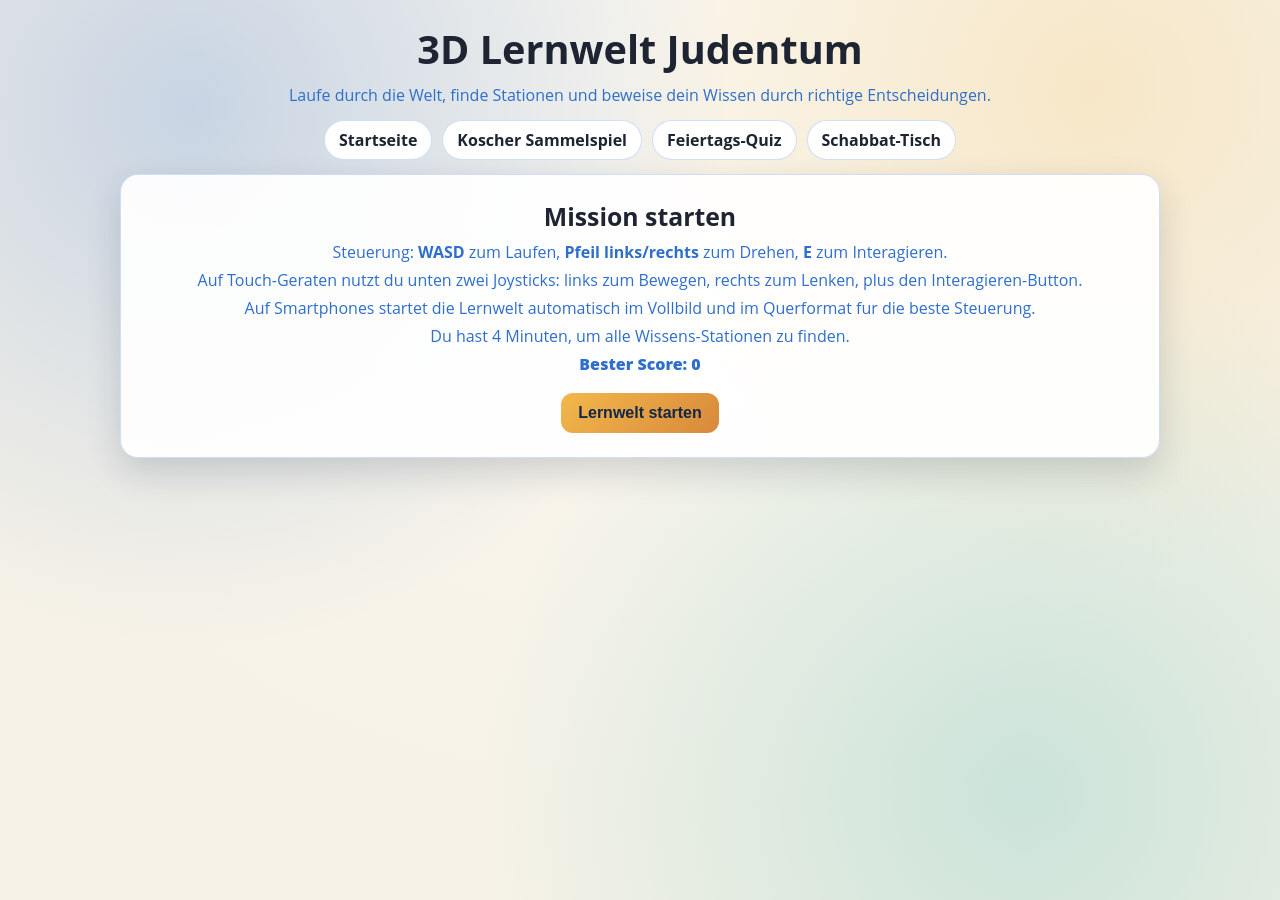
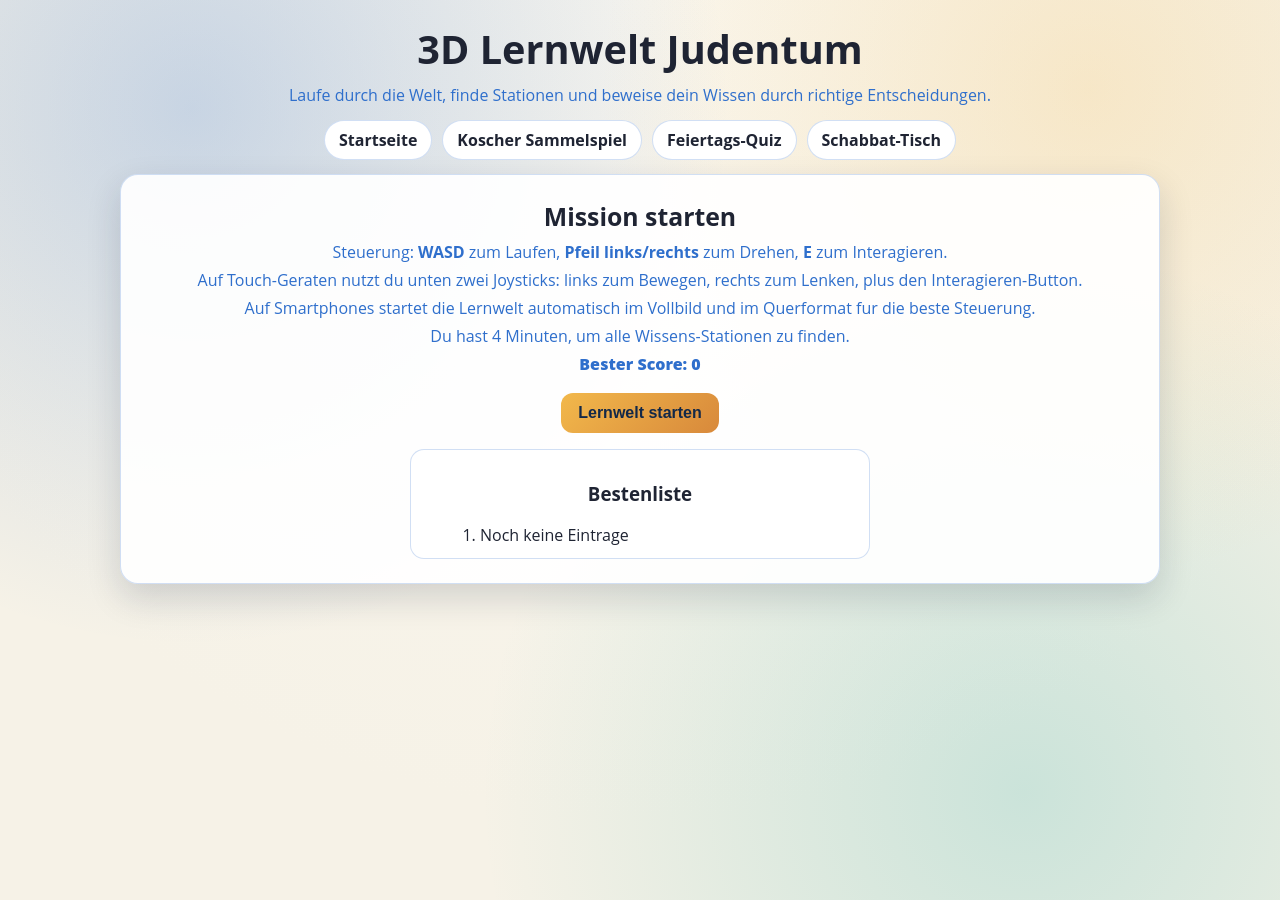
Before and after one commit to stolpersteinebs/stolpersteinebs.github.io, a Jekyll site: the page dreidspiel/index.html, which Jekyll copies as it is, in a window 1280 px wide. Built offline with Jekyll 4.4.1, drawn with Linux system fonts in a browser that asks for light colours; part of the change alters nothing that is shown.

Commit message:
Fix 3D leaderboard box layout and save interaction

```diff
--- a/dreidspiel/index.html
+++ b/dreidspiel/index.html
@@ -3,6 +3,9 @@
 <head>
     <meta charset="UTF-8">
     <meta name="viewport" content="width=device-width, initial-scale=1.0">
+    <meta name="dreid-supabase-url" content="https://twehohdgzrbikuaiptfh.supabase.co">
+    <meta name="dreid-supabase-key" content="sb_publishable_CDnbNX7X82lPgC69kfvSqw_rmtRkwrn">
+    <meta name="dreid-supabase-table" content="dreidleaderboard">
     <title>3D Lernwelt Judentum</title>
     <link rel="stylesheet" href="styles.css">
 </head>
@@ -28,6 +31,10 @@
         <p>Du hast 4 Minuten, um alle Wissens-Stationen zu finden.</p>
         <p class="start-highscore">Bester Score: <span id="startHighscore">0</span></p>
         <button id="startButton" type="button">Lernwelt starten</button>
+        <section class="leaderboard leaderboard-box start-leaderboard" aria-label="Bestenliste vor Spielstart">
+            <h3>Bestenliste</h3>
+            <ol id="startLeaderboardList"></ol>
+        </section>
     </section>
 
     <section id="gamePanel" class="hidden" aria-live="polite">
@@ -85,6 +92,23 @@
         <p id="resultMotto" class="result-motto"></p>
         <p id="resultMeta" class="result-meta"></p>
         <p id="resultText"></p>
+
+        <div id="leaderboardOptIn" class="leaderboard-optin hidden">
+            <p>Mochtest du deinen Score in die Bestenliste eintragen?</p>
+            <label for="playerName">Dein Name</label>
+            <input id="playerName" type="text" maxlength="20" placeholder="Name eingeben" autocomplete="nickname">
+            <div class="leaderboard-actions">
+                <button id="saveLeaderboardButton" type="button">Ja, eintragen</button>
+                <button id="skipLeaderboardButton" type="button" class="secondary">Nein danke</button>
+            </div>
+            <p id="leaderboardStatus" class="leaderboard-status" role="status" aria-live="polite"></p>
+        </div>
+
+        <section class="leaderboard leaderboard-box" aria-label="Bestenliste">
+            <h3>Bestenliste</h3>
+            <ol id="leaderboardList"></ol>
+        </section>
+
         <button id="restartButton" type="button">Nochmal spielen</button>
     </section>
 </main>
--- a/dreidspiel/script.js
+++ b/dreidspiel/script.js
@@ -129,6 +129,7 @@ const PLAYER_RADIUS = 0.2;
 const POWERUP_COUNT = 4;
 const POWERUP_RESPAWN_MS = 5200;
 const POWERUP_MOVE_SPEED = 1.2;
+const LEADERBOARD_SIZE = 5;
 
 const POWERUP_TYPES = [
     { id: "life", icon: "❤️", color: "#ff7b8b", points: 0, life: 1, time: 0, message: "+1 Leben" },
@@ -164,6 +165,14 @@ const resultMottoEl = document.getElementById("resultMotto");
 const resultTextEl = document.getElementById("resultText");
 const resultMetaEl = document.getElementById("resultMeta");
 const scoreWheelValueEl = document.getElementById("scoreWheelValue");
+
+const leaderboardOptInEl = document.getElementById("leaderboardOptIn");
+const playerNameInput = document.getElementById("playerName");
+const saveLeaderboardButton = document.getElementById("saveLeaderboardButton");
+const skipLeaderboardButton = document.getElementById("skipLeaderboardButton");
+const leaderboardListEl = document.getElementById("leaderboardList");
+const startLeaderboardListEl = document.getElementById("startLeaderboardList");
+const leaderboardStatusEl = document.getElementById("leaderboardStatus");
 
 const canvas = document.getElementById("view");
 const ctx = canvas.getContext("2d");
@@ -195,6 +204,7 @@ let rafId = null;
 let lastFrame = 0;
 let feedbackTimeoutId = null;
 let resolveTimeoutId = null;
+let leaderboardEntries = [];
 
 const moveStickInput = {
     active: false,
@@ -267,6 +277,138 @@ function normalizeAngle(angle) {
 
 function formatPoints(value) {
     return new Intl.NumberFormat("de-DE").format(Math.max(0, Math.round(value)));
+}
+
+function normalizeLeaderboard(rawEntries) {
+    if (!Array.isArray(rawEntries)) {
+        return [];
+    }
+
+    const normalized = rawEntries
+        .map((entry) => {
+            if (!entry || typeof entry !== "object") return null;
+
+            const score = Number(entry.score);
+            if (!Number.isFinite(score)) return null;
+
+            const trimmedName = typeof entry.name === "string" ? entry.name.trim() : "";
+            return {
+                name: trimmedName || "Anonym",
+                score
+            };
+        })
+        .filter(Boolean);
+
+    const bestScoresByName = new Map();
+
+    normalized.forEach((entry) => {
+        const key = entry.name.toLocaleLowerCase("de-DE");
+        const existing = bestScoresByName.get(key);
+        if (!existing || entry.score > existing.score) {
+            bestScoresByName.set(key, entry);
+        }
+    });
+
+    return Array.from(bestScoresByName.values())
+        .sort((a, b) => b.score - a.score)
+        .slice(0, LEADERBOARD_SIZE);
+}
+
+function getSupabaseConfig() {
+    const url = document.querySelector('meta[name="dreid-supabase-url"]')?.getAttribute("content")?.trim();
+    const key = document.querySelector('meta[name="dreid-supabase-key"]')?.getAttribute("content")?.trim();
+    const table = document.querySelector('meta[name="dreid-supabase-table"]')?.getAttribute("content")?.trim() || "dreidleaderboard";
+
+    if (!url || !key) {
+        return null;
+    }
+
+    return {
+        url: url.replace(/\/+$/, ""),
+        key,
+        table
+    };
+}
+
+async function parseJsonSafely(response) {
+    const raw = await response.text();
+    if (!raw || !raw.trim()) return null;
+
+    try {
+        return JSON.parse(raw);
+    } catch {
+        return null;
+    }
+}
+
+async function loadLeaderboardFromSupabase(config) {
+    const endpoint = `${config.url}/rest/v1/${encodeURIComponent(config.table)}?select=name,score`;
+    const response = await fetch(endpoint, {
+        method: "GET",
+        headers: {
+            apikey: config.key,
+            Authorization: `Bearer ${config.key}`,
+            Accept: "application/json"
+        }
+    });
+
+    if (!response.ok) {
+        throw new Error("Supabase GET fehlgeschlagen");
+    }
+
+    const payload = await parseJsonSafely(response);
+    return normalizeLeaderboard(payload);
+}
+
+async function saveLeaderboardToSupabase(config, name, score) {
+    const endpoint = `${config.url}/rest/v1/${encodeURIComponent(config.table)}`;
+    const response = await fetch(endpoint, {
+        method: "POST",
+        headers: {
+            apikey: config.key,
+            Authorization: `Bearer ${config.key}`,
+            "Content-Type": "application/json",
+            Prefer: "return=minimal"
+        },
+        body: JSON.stringify([{ name, score }])
+    });
+
+    if (!response.ok) {
+        throw new Error("Supabase POST fehlgeschlagen");
+    }
+
+    return loadLeaderboardFromSupabase(config);
+}
+
+function renderLeaderboardList(listEl, entries) {
+    if (!listEl) return;
+
+    listEl.innerHTML = "";
+
+    if (!entries.length) {
+        const item = document.createElement("li");
+        item.textContent = "Noch keine Eintrage";
+        listEl.appendChild(item);
+        return;
+    }
+
+    entries.forEach((entry) => {
+        const item = document.createElement("li");
+        item.textContent = `${entry.name}: ${formatPoints(entry.score)} Punkte`;
+        listEl.appendChild(item);
+    });
+}
+
+function renderLeaderboard(entries) {
+    renderLeaderboardList(leaderboardListEl, entries);
+    renderLeaderboardList(startLeaderboardListEl, entries);
+}
+
+function setLeaderboardStatus(message, isError = false) {
+    if (!leaderboardStatusEl) return;
+
+    leaderboardStatusEl.textContent = message;
+    leaderboardStatusEl.classList.toggle("error", isError);
 }
 
 function randomBetween(min, max) {
@@ -1139,6 +1281,17 @@ function closeQuestion() {
     state.answerLocked = false;
     questionModalEl.classList.add("hidden");
     updateNearbyPrompt();
+
+    if (!state.running) return;
+
+    if (state.lives <= 0) {
+        void endGame("Keine Leben mehr.");
+        return;
+    }
+
+    if (state.solved >= state.stations.length) {
+        void endGame("Alle Orte im Labyrinth erkundet.");
+    }
 }
 
 function answerStation(stationId, selectedIndex) {
@@ -1183,11 +1336,11 @@ function answerStation(stationId, selectedIndex) {
     continueButton.addEventListener("click", () => {
         closeQuestion();
         if (state.lives <= 0) {
-            endGame("Keine Leben mehr.");
+            void endGame("Keine Leben mehr.");
             return;
         }
         if (state.solved >= state.stations.length) {
-            endGame("Alle Orte im Labyrinth erkundet.");
+            void endGame("Alle Orte im Labyrinth erkundet.");
         }
     });
     answerButtonsEl.appendChild(continueButton);
@@ -1196,11 +1349,11 @@ function answerStation(stationId, selectedIndex) {
         if (!state || !state.running || !state.questionOpen) return;
         closeQuestion();
         if (state.lives <= 0) {
-            endGame("Keine Leben mehr.");
+            void endGame("Keine Leben mehr.");
             return;
         }
         if (state.solved >= state.stations.length) {
-            endGame("Alle Orte im Labyrinth erkundet.");
+            void endGame("Alle Orte im Labyrinth erkundet.");
         }
     }, 2200);
 }
@@ -1220,7 +1373,36 @@ function getResultMotto(score, correctCount, totalStations) {
     return "Solider Start: erkunde die Stationen in Ruhe noch einmal fur mehr Sicherheit.";
 }
 
-function endGame(reason) {
+async function refreshLeaderboard() {
+    const config = getSupabaseConfig();
+
+    if (!config) {
+        leaderboardEntries = [];
+        renderLeaderboard(leaderboardEntries);
+        return;
+    }
+
+    try {
+        leaderboardEntries = await loadLeaderboardFromSupabase(config);
+    } catch {
+        leaderboardEntries = [];
+    }
+
+    renderLeaderboard(leaderboardEntries);
+}
+
+function setupLeaderboardOptIn() {
+    if (!leaderboardOptInEl) return;
+
+    leaderboardOptInEl.classList.remove("hidden");
+    if (playerNameInput) {
+        playerNameInput.value = "";
+        playerNameInput.focus();
+    }
+    setLeaderboardStatus("");
+}
+
+async function endGame(reason) {
     if (!state || !state.running) return;
 
     state.running = false;
@@ -1259,7 +1441,10 @@ function endGame(reason) {
     updateFullscreenButtonLabel();
     gamePanelEl.classList.add("hidden");
     resultEl.classList.remove("hidden");
-}
+    setupLeaderboardOptIn();
+    renderLeaderboard(leaderboardEntries);
+}
+
 
 function startTimer() {
     if (timerId) {
@@ -1274,7 +1459,7 @@ function startTimer() {
         if (state.timeLeft <= 0) {
             state.timeLeft = 0;
             updateHud();
-            endGame("Zeit abgelaufen.");
+            void endGame("Zeit abgelaufen.");
             return;
         }
 
@@ -1327,6 +1512,8 @@ async function startGame() {
     resultEl.classList.add("hidden");
     questionModalEl.classList.add("hidden");
     feedbackBannerEl.classList.add("hidden");
+    if (leaderboardOptInEl) leaderboardOptInEl.classList.add("hidden");
+    setLeaderboardStatus("");
     setInteractButtonState(false);
     gamePanelEl.classList.remove("hidden");
 
@@ -1343,6 +1530,7 @@ async function startGame() {
 function showStartScreen() {
     const highscore = Number(localStorage.getItem("dreid_lernwelt_highscore") || 0);
     startHighscoreEl.textContent = formatPoints(highscore);
+    void refreshLeaderboard();
 }
 
 startButton.addEventListener("click", startGame);
@@ -1351,6 +1539,44 @@ laterButton.addEventListener("click", () => {
     if (!state) return;
     closeQuestion();
 });
+
+if (saveLeaderboardButton) {
+    saveLeaderboardButton.addEventListener("click", async () => {
+        if (!state || !leaderboardOptInEl) return;
+
+        const name = playerNameInput?.value?.trim() || "Anonym";
+        const optimisticEntries = normalizeLeaderboard([...leaderboardEntries, { name, score: state.score }]);
+        leaderboardEntries = optimisticEntries;
+        renderLeaderboard(leaderboardEntries);
+
+        const config = getSupabaseConfig();
+        if (!config) {
+            leaderboardOptInEl.classList.add("hidden");
+            setLeaderboardStatus("Lokal gespeichert (Supabase-Konfiguration fehlt).", false);
+            return;
+        }
+
+        saveLeaderboardButton.disabled = true;
+        setLeaderboardStatus("Speichere Eintrag ...", false);
+
+        try {
+            leaderboardEntries = await saveLeaderboardToSupabase(config, name, state.score);
+            renderLeaderboard(leaderboardEntries);
+            leaderboardOptInEl.classList.add("hidden");
+            setLeaderboardStatus("Eintrag erfolgreich gespeichert.", false);
+        } catch {
+            setLeaderboardStatus("Server nicht erreichbar: Eintrag nur lokal angezeigt.", true);
+        } finally {
+            saveLeaderboardButton.disabled = false;
+        }
+    });
+}
+
+if (skipLeaderboardButton && leaderboardOptInEl) {
+    skipLeaderboardButton.addEventListener("click", () => {
+        leaderboardOptInEl.classList.add("hidden");
+    });
+}
 
 window.addEventListener("keydown", (event) => {
     if (event.code in keys) {
--- a/dreidspiel/styles.css
+++ b/dreidspiel/styles.css
@@ -134,12 +134,25 @@ body.pseudo-fullscreen .render-frame {
 
 #startButton,
 #restartButton,
+#saveLeaderboardButton,
 .later {
     margin-top: 12px;
     border: none;
     border-radius: 12px;
     background: linear-gradient(135deg, var(--accent), #d8893b);
     color: #122848;
+    font-weight: 800;
+    font-size: 1rem;
+    padding: 11px 17px;
+    cursor: pointer;
+}
+
+#skipLeaderboardButton {
+    margin-top: 12px;
+    border: 1px solid rgba(47, 111, 204, 0.3);
+    border-radius: 12px;
+    background: #fff;
+    color: var(--ink);
     font-weight: 800;
     font-size: 1rem;
     padding: 11px 17px;
@@ -556,6 +569,74 @@ body.pseudo-fullscreen .render-frame .fullscreen-btn {
     color: var(--violet);
 }
 
+
+
+.leaderboard-box {
+    max-width: 460px;
+    margin-left: auto;
+    margin-right: auto;
+    padding: 12px 16px;
+    border: 1px solid var(--line);
+    border-radius: 14px;
+    background: rgba(255, 255, 255, 0.82);
+}
+
+.leaderboard-status {
+    min-height: 1.2em;
+    margin: 8px 0 0;
+    font-weight: 700;
+    color: var(--ink-soft);
+}
+
+.leaderboard-status.error {
+    color: var(--bad);
+}
+
+.leaderboard-optin {
+    margin: 14px auto;
+    padding: 14px;
+    max-width: 420px;
+    border: 1px solid var(--line);
+    border-radius: 12px;
+    background: rgba(255, 255, 255, 0.75);
+}
+
+.leaderboard-optin label {
+    display: block;
+    font-weight: 700;
+    margin-bottom: 6px;
+}
+
+#playerName {
+    width: min(100%, 280px);
+    border: 1px solid rgba(47, 111, 204, 0.32);
+    border-radius: 10px;
+    padding: 9px 10px;
+    font: inherit;
+}
+
+.leaderboard-actions {
+    display: flex;
+    justify-content: center;
+    gap: 10px;
+    flex-wrap: wrap;
+}
+
+.leaderboard {
+    margin-top: 14px;
+}
+.start-leaderboard {
+    margin-top: 16px;
+}
+
+
+.leaderboard ol {
+    max-width: 360px;
+    margin: 8px auto 0;
+    text-align: left;
+    padding-left: 20px;
+}
+
 .hidden {
     display: none;
 }
```
